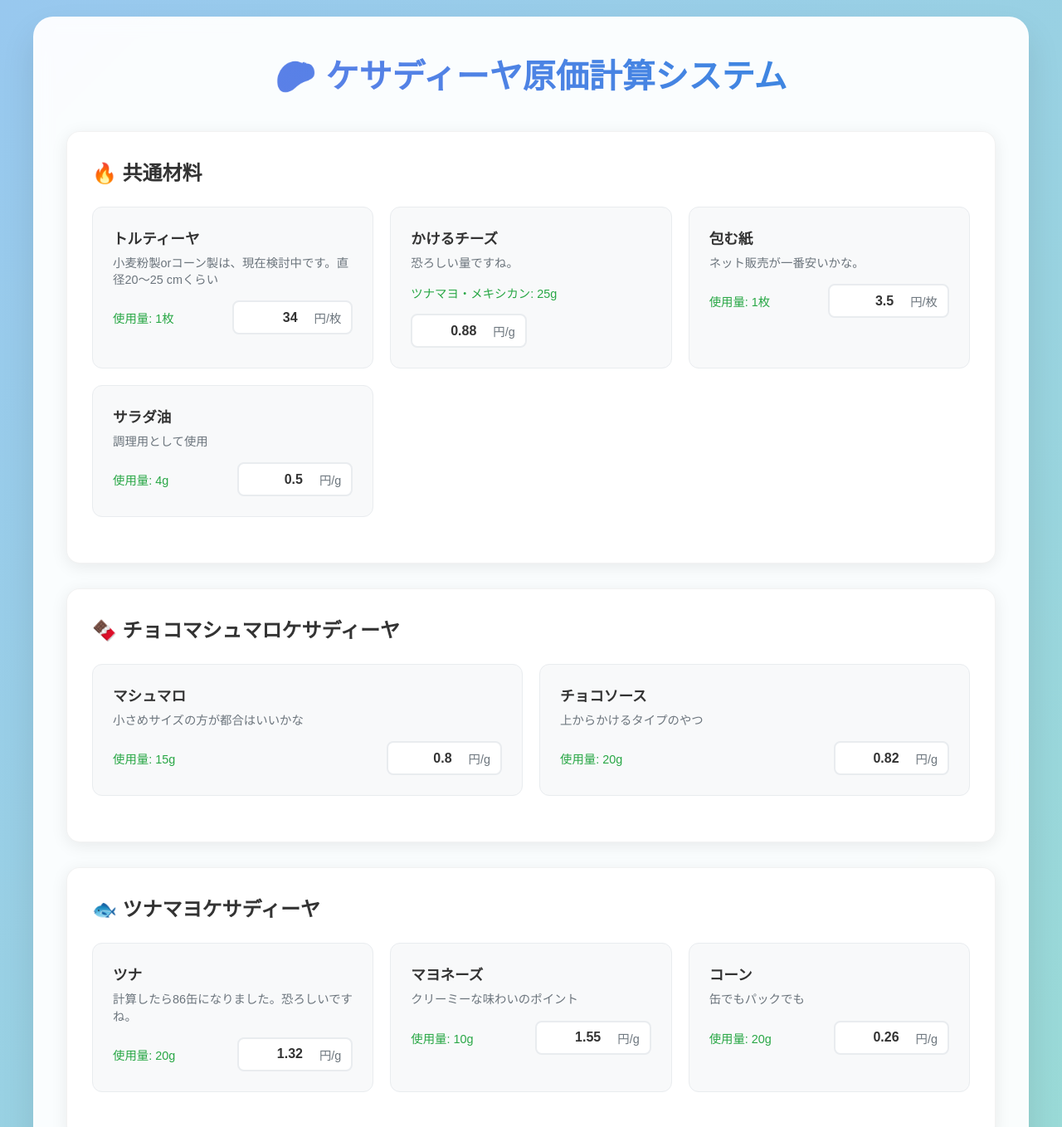
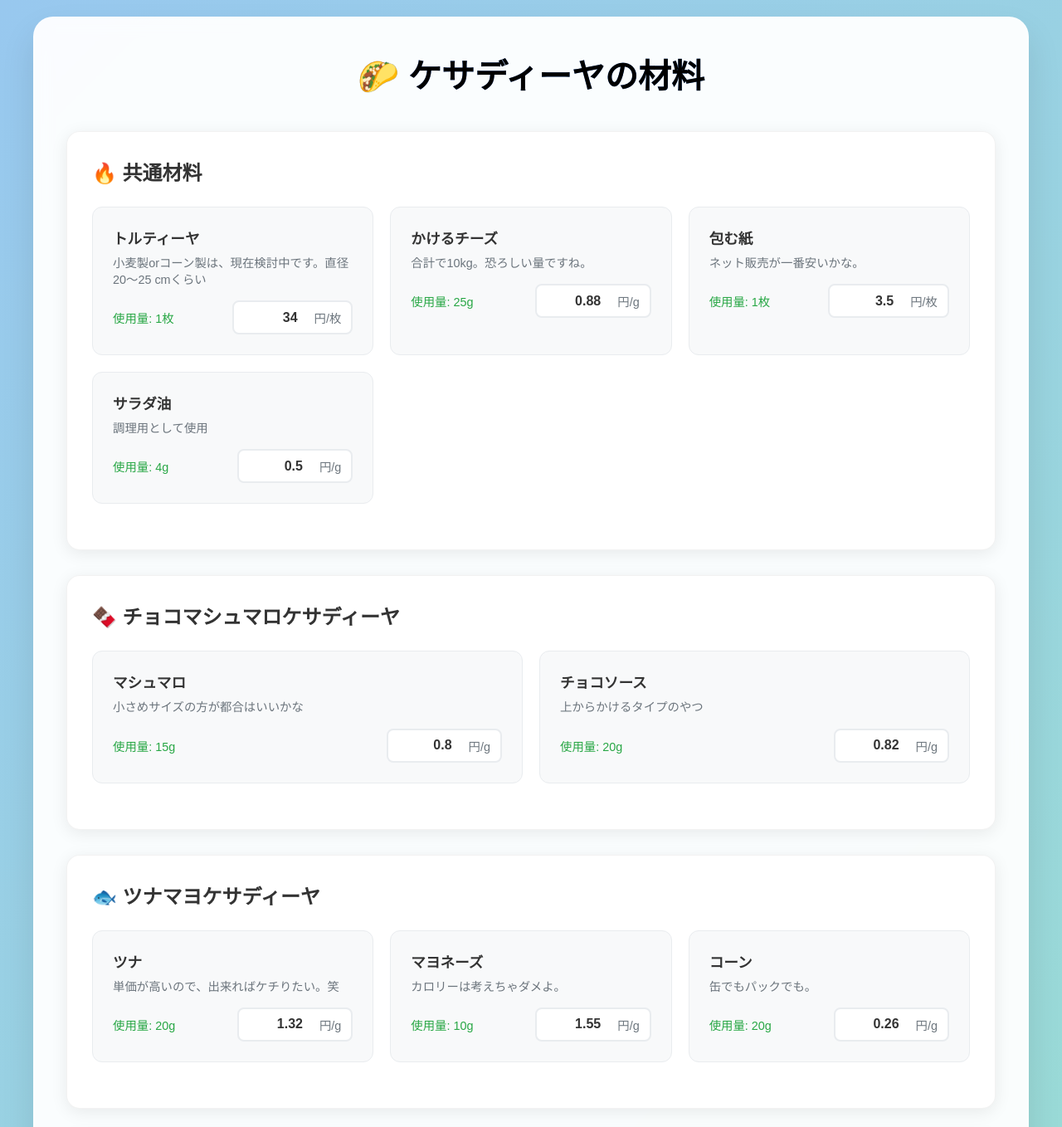
Before and after one commit to r121420/fes2025, a plain HTML site: page index.html in a window 1280 px wide. Shown: the top 1358 px of the page at 83% size. Drawn offline with Linux system fonts and the light colour scheme.

Commit message:
Update index.html

```diff
--- a/index.html
+++ b/index.html
@@ -37,8 +37,6 @@
             font-size: 2.5rem;
             margin-bottom: 10px;
             background: linear-gradient(45deg, #667eea, #3288de);
-            -webkit-background-clip: text;
-            -webkit-text-fill-color: transparent;
             background-clip: text;
             font-weight: 700;
         }
@@ -349,7 +347,7 @@
 <body>
     <div class="container">
         <div class="header">
-            <h1>🌮 ケサディーヤ原価計算システム</h1>
+            <h1>🌮 ケサディーヤの材料</h1>
         </div>
 
         <div class="section">
@@ -357,7 +355,7 @@
             <div class="materials-grid">
                 <div class="material-item">
                     <div class="material-name">トルティーヤ</div>
-                    <div class="material-comment">小麦粉製orコーン製は、現在検討中です。直径20～25 cmくらい</div>
+                    <div class="material-comment">小麦製orコーン製は、現在検討中です。直径20～25 cmくらい</div>
                     <div class="material-details">
                         <span class="usage-info">使用量: 1枚</span>
                         <div class="price-input">
@@ -368,9 +366,9 @@
                 </div>
                 <div class="material-item">
                     <div class="material-name">かけるチーズ</div>
-                    <div class="material-comment">恐ろしい量ですね。</div>
+                    <div class="material-comment">合計で10kg。恐ろしい量ですね。</div>
                     <div class="material-details">
-                        <span class="usage-info">ツナマヨ・メキシカン: 25g</span>
+                        <span class="usage-info">使用量: 25g</span>
                         <div class="price-input">
                             <input type="number" id="cheese-price" value="0.88" step="0.01">
                             <span class="price-unit">円/g</span>
@@ -435,7 +433,7 @@
             <div class="materials-grid">
                 <div class="material-item">
                     <div class="material-name">ツナ</div>
-                    <div class="material-comment">計算したら86缶になりました。恐ろしいですね。</div>
+                    <div class="material-comment">単価が高いので、出来ればケチりたい。笑</div>
                     <div class="material-details">
                         <span class="usage-info">使用量: 20g</span>
                         <div class="price-input">
@@ -446,7 +444,7 @@
                 </div>
                 <div class="material-item">
                     <div class="material-name">マヨネーズ</div>
-                    <div class="material-comment">クリーミーな味わいのポイント</div>
+                    <div class="material-comment">カロリーは考えちゃダメよ。</div>
                     <div class="material-details">
                         <span class="usage-info">使用量: 10g</span>
                         <div class="price-input">
@@ -457,7 +455,7 @@
                 </div>
                 <div class="material-item">
                     <div class="material-name">コーン</div>
-                    <div class="material-comment">缶でもパックでも</div>
+                    <div class="material-comment">缶でもパックでも。</div>
                     <div class="material-details">
                         <span class="usage-info">使用量: 20g</span>
                         <div class="price-input">
@@ -474,7 +472,7 @@
             <div class="materials-grid">
                 <div class="material-item">
                     <div class="material-name">タコスミート</div>
-                    <div class="material-comment">どうしようかなぁ...<br>牛そぼろ瓶＋スパイスでそれっぽくするのもアリなんですよね。<br>そっちの方が安いですし...他に案があればぜひ...！</div>
+                    <div class="material-comment">結構値段が張るかなぁ...<br>牛そぼろ瓶＋それっぽいスパイスで安く済ませるのもアリなんですよね。<br>他に案があればぜひ...！</div>
                     <div class="material-details">
                         <span class="usage-info">使用量: 30g</span>
                         <div class="price-input">
```
